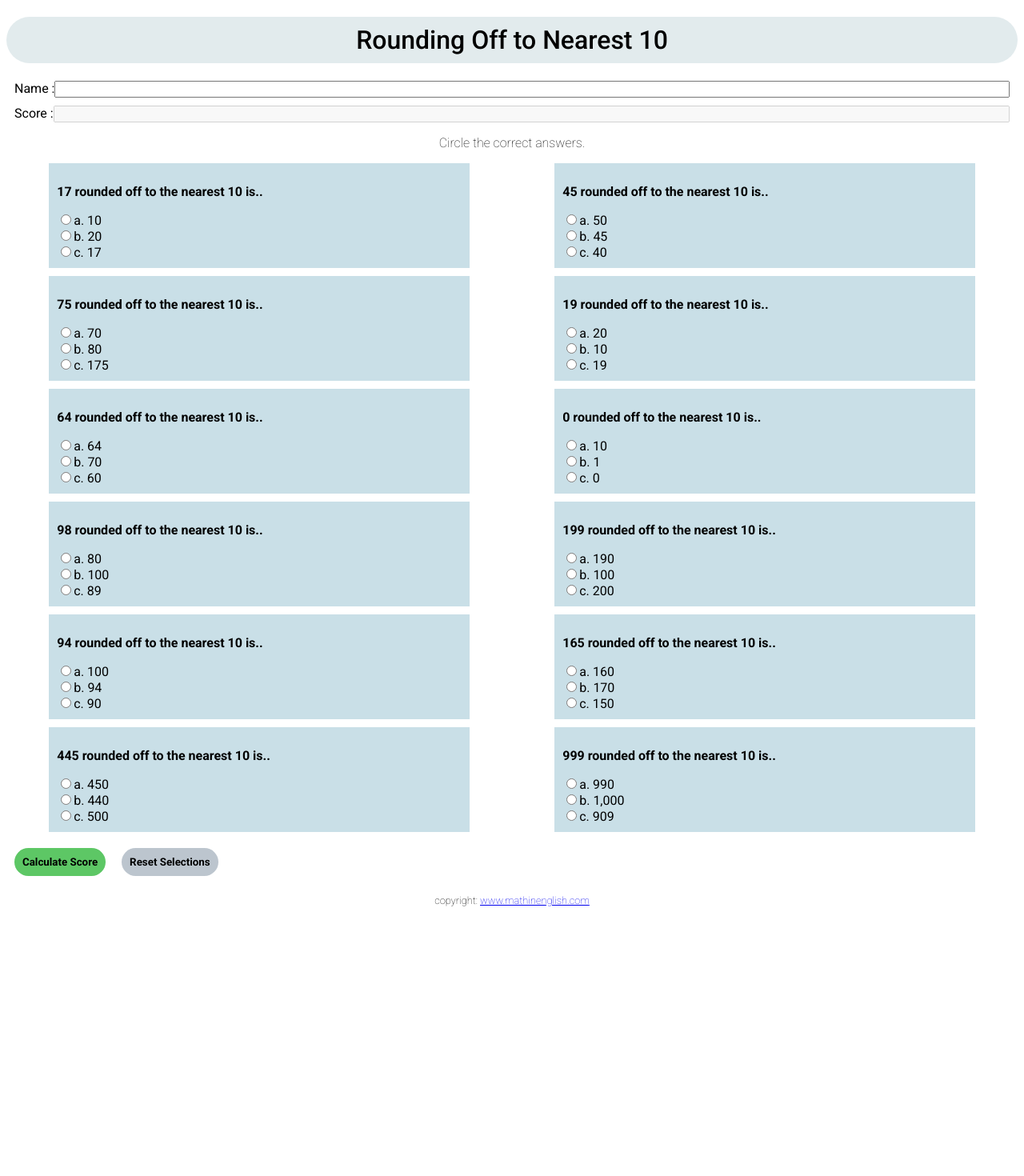
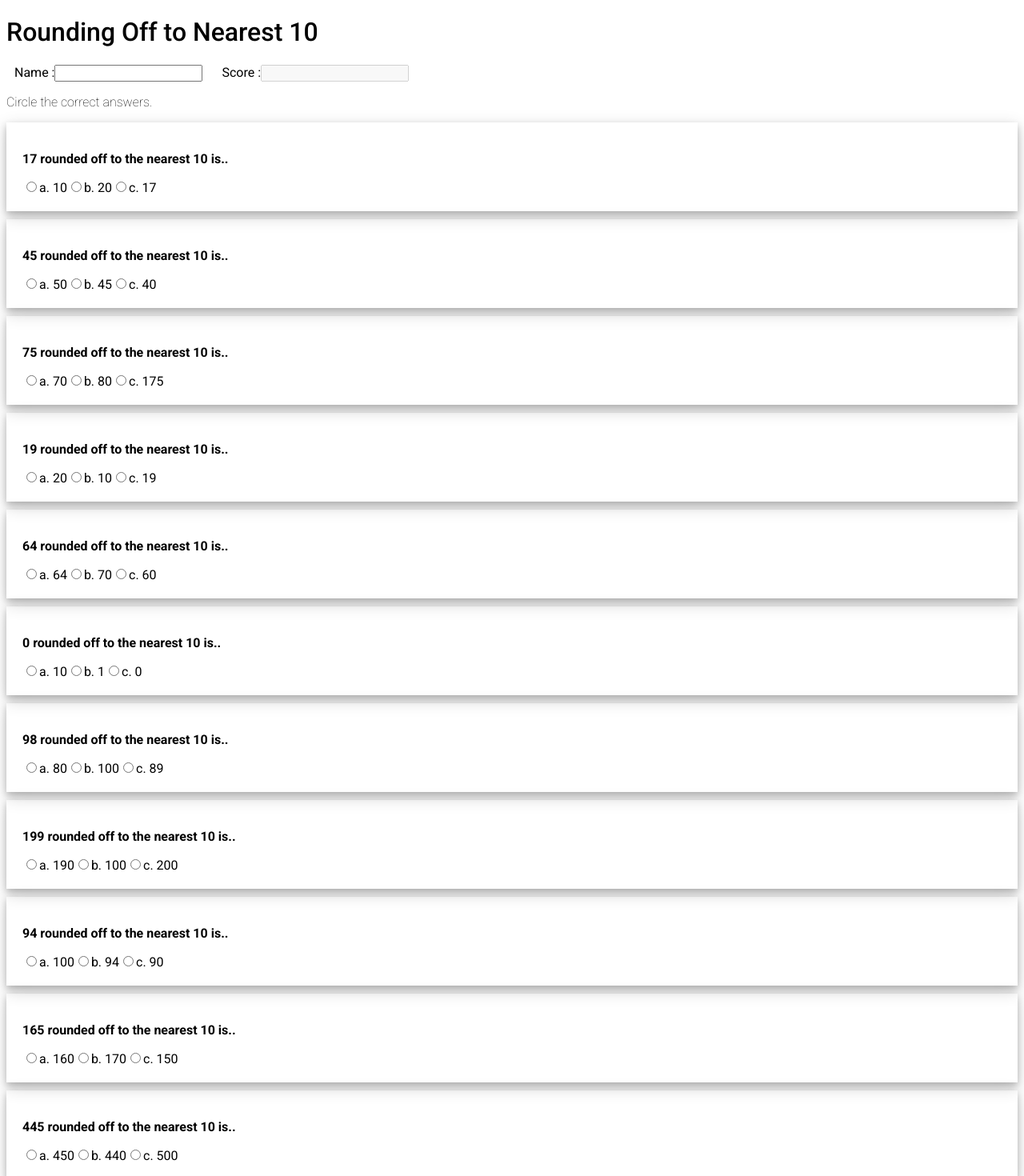
Before and after one commit to Safayy/MathWorksheet, a React (Vite) app: page /quiz in a window 1280 px wide. Shown: the top 1470 px of the page at 80% size. Before the commit the page ends 1145 px from the top, so only its background shows below. Built offline with nearby package versions, Linux system fonts and the light colour scheme.

Commit message:
Add leaderboard

```diff
--- a/src/App.css
+++ b/src/App.css
@@ -1,73 +1,38 @@
-.round-div {
-  background-color: var(--gray);
-  border-radius: 40px;
-  padding: 10px;
-}
-.center {
-  text-align: center;
-}
-.red {
-  color: red;
-}
 .margin-between-10 > * {
   margin: 10px;
 }
-.flex {
-  display: flex;
-  flex-wrap: wrap;
-}
-.flex-row {
-  flex-direction: row;
-}
-.flex-fill {
-  flex: 1;
-}
-.flex-2-col-grid-item {
-  flex-basis: 100%;
-}
-.flex-grid {
-  justify-content: space-around;
+.landing-main {
+  width: 80%;
+  background-image: url('/play.jpg');
+  background-size: cover;
   margin: 0 auto;
 }
-@media only screen and (min-width: 600px) {
-  .flex {
-    display: flex;
-    flex-wrap: wrap;
-  }
-  .flex-2-col-grid-item {
-    flex-basis: 40%;
-  }
+.table {
+  border: 1px solid #a0a0a0;
+  border-collapse: collapse;
+  width: 100%;
+  max-width: 500px;
 }
+.table > thead {
+  background-color: black;
+  color: white;
+}
+.table > tbody > tr:nth-child(even) {
+  background-color: #ddd;
+}
+.table > tbody > tr:nth-child(1) {
+  background-color: rgb(224, 214, 148);
+}
+.table > tbody > tr >  td {
+  text-align: center;
+}
+.table tr:hover {
+  background-color: pink;
+}
+
+
 .card {
-  background-color: var(--light-blue);
-  padding: 10px;
-  /* width: 43%; */
+  box-shadow: 0 4px 8px 0 rgba(0, 0, 0, 0.2), 0 6px 20px 0 rgba(0, 0, 0, 0.19);
+  padding: 20px;
   margin-bottom: 10px;
 }
-.font-small {
-  font-size: 0.8em;
-}
-.button-medium {
-  background: none;
-  background-color: rgb(93, 199, 101);
-  cursor: crosshair;
-  outline: inherit;
-  border-radius: 20px;
-  border: none;
-  padding: 10px;
-  margin: 10px;
-}
-.button-medium:hover {
-  -webkit-filter: brightness(50%);
-  transition: all 0.6s ease;
-  -webkit-transition: all 0.6s ease;
-  -moz-transition: all 0.6s ease;
-  -o-transition: all 0.6s ease;
-  -ms-transition: all 0.6s ease;
-}
-.button-disabled {
-  background-color: rgb(188, 197, 206);
-}
-.display-block {
-  display: block;
-}
--- a/src/App.jsx
+++ b/src/App.jsx
@@ -1,86 +1,26 @@
-import { useState, useEffect } from 'react'
+import { useState, useEffect } from 'react';
+import { BrowserRouter as Router, Routes, Route } from 'react-router-dom'
+import Home from './components/Home'
+import Quiz from './components/Quiz'
+import Leaderboard from './components/Leaderboard';
+
 import './App.css'
-import questions from './assets/worksheet.json'
-import Header from './components/Header'
-import Question from './components/Question'
+import './index.css'
 
 function App() {
-  const [error, setError] = useState('')
-  const [score, setScore] = useState('')
-  const [name, setName] = useState('')
-  const [selections, setSelections] = useState({});
-
-  // Scroll to top when data updates
-  useEffect(() => {
-    window.scrollTo({
-      top: 0,
-      left: 0,
-      behavior: 'smooth'
-    })
-  }, [score, error, selections])
-
-  function calculateScore() {
-    setScore( (prevScore) => {
-      // Check that name is given
-      if (!name){
-        setError("Name is required to submit score")
-        return ''
-      }
-
-      setError('')
-      let score = 0
-      for ( let i = 0; i < questions.length ; i++ ) {
-        if (questions[i].answer_index == selections[i])
-          score ++
-      }
-      return score
-    })
-  }
-
-
-  function handleSelectOption(questionIndex, optionIndex){
-    setSelections( (prevSelections) => ({
-        ...prevSelections,
-        [questionIndex]: optionIndex,
-      })
-    )
-    console.log(selections)
-  }
-
-  function onClearOptions(){
-    setSelections({});
-    setScore('')
-  }
 
   return (
     <>
-      <Header name={name} setName={setName} score={score}/>
-      {/*TODO  Router for scoreboard and homepage. Whatsapp share button? */}
-      {error && <p className='roboto-bold center red'>{error}</p>}
-      <p className='roboto-thin center'>Circle the correct answers.</p>
-
-      <form className='flex flex-row flex-grid'>
-      { questions.map( (question, i) =>
-        <Question
-          text={question.question}
-          options={question.options}
-          selectedOptionIndex = {selections[i]}
-          setSelectedOptionIndex = {optionIndex => handleSelectOption(i, optionIndex)}
-          key={i}
-          index={i}
-        />
-      )}
-      </form>
-
-      <button className='roboto-bold button-medium' onClick={calculateScore}>Calculate Score</button>
-      <button
-      className={`roboto-bold button-medium ${Object.keys(selections).length === 0 && 'button-disabled'}`}
-      onClick={onClearOptions}
-      >Reset Selections</button>
-
+      <Router>
+        <Routes>
+          <Route path='/' element={<Home/>}/>
+          <Route path='/leaderboard' element={<Leaderboard/>}/>
+          <Route path='/quiz' element={<Quiz/>}/>
+        </Routes>
+      </Router>
       <p className="roboto-thin center font-small">copyright: <a href='https://www.mathinenglish.com'>www.mathinenglish.com</a></p>
-    </>
-  )
+      </>
+    )
 }
 
 export default App
--- a/src/components/Home.jsx
+++ b/src/components/Home.jsx
@@ -5,13 +5,21 @@ const Home = ({entries}) => {
     const navigate = useNavigate()
     return (
         <>
-            <h1 className="center">Quiz Game</h1>
-            <div>
-                <h2>Play the Quiz Game</h2>
-                <img src='/play.jpg'/>
-                <button onClick={() => navigate('/quiz')}>Play</button>
+            <h1 className='roboto-regular center'>Quiz Game</h1>
+            <div className=''>
+                <div className='card landing-main'>
+                    <h2 className='roboto-light'>Play the Quiz Game</h2>
+                    <button
+                    className='button button-large display-block item-center'
+                    onClick={() => navigate('/quiz')}>
+                        Play Now!</button>
+                </div>
+                <Leaderboard entries={entries}/>
+                <button
+                className='button'
+                onClick={() => navigate('/leaderboard')}
+                >See all Scores</button>
             </div>
-            <Leaderboard entries={entries}/>
         </>
     )
 }
--- a/src/components/Leaderboard.jsx
+++ b/src/components/Leaderboard.jsx
@@ -1,31 +1,47 @@
-import { useEffect, useState } from 'react';
+import { useEffect, useState } from 'react'
+import useFetch from '../hooks/useFetch'
 
-function Leaderboard ({entries}) {
+function Leaderboard () {
+    const [entries, setEntries] = useState();
 
     useEffect(() => {
-        // Get entries from Firebase API
+        (async () => {
+            try {
+                const data = await useFetch('leaderboard')
+                setEntries(data)
+            } catch (error){
+                console.log(error)
+            }
+        })()
     }, []);
 
     return (
-        <>
+        <div>
             <h2>Leaderboard</h2>
-        <table>
+            { entries == null ?
+                <p className='center'>Loading...</p>
+                :
+                <table className='item-center table'>
                     <thead>
                         <tr>
+                            <th>Ranking</th>
                             <th>Name</th>
                             <th>Score</th>
                         </tr>
                     </thead>
                     <tbody>
-                {entries.map((entry, i) =>
+                        {entries.sort((a, b) => b.score - a.score)
+                            .map((entry, i) =>
                             <tr key={i}>
-                        <td>{entry.name}</td>
+                                <td>{i+1}</td>
+                                <td>{i==0&&String.fromCodePoint('0x1F451')}{entry.name}</td>
                                 <td>{entry.score}</td>
                             </tr>
                         )}
                     </tbody>
                 </table>
-        </>
+            }
+        </div>
     )
 }
 export default Leaderboard
--- a/src/components/Quiz.jsx
+++ b/src/components/Quiz.jsx
@@ -1,4 +1,5 @@
 import { useState, useEffect } from 'react'
+import usePost from '../hooks/usePost'
 import Header from '../components/Header'
 import Question from '../components/Question'
 import questions from '../assets/worksheet.json'
@@ -32,6 +33,10 @@ function Quiz () {
           if (questions[i].answer_index == selections[i])
             score ++
         }
+        usePost({
+            'name':name,
+            'score':score
+          }, 'leaderboard')
         return score
       })
     }
@@ -70,11 +75,11 @@ function Quiz () {
         )}
         </form>
 
-        <button className='roboto-bold button-medium' onClick={calculateScore}>Calculate Score</button>
+        <button className='roboto-bold button' onClick={calculateScore}>Submit</button>
         <button
-        className={`roboto-bold button-medium ${Object.keys(selections).length === 0 && 'button-disabled'}`}
+        className={`roboto-bold button ${Object.keys(selections).length === 0 && 'button-disabled'}`}
         onClick={onClearOptions}
-        >Reset Selections</button>
+        >Reset</button>
     </>
     )
 }
--- /dev/null
+++ b/src/hooks/firebaseSetup.jsx
@@ -0,0 +1,9 @@
+import { initializeApp } from 'firebase/app';
+import { getDatabase} from 'firebase/database';
+import firebaseConfig from '../assets/firebaseConfig';
+
+const app = initializeApp(firebaseConfig)
+const db = getDatabase(app)
+console.log('Initialized database')
+
+export default db
--- /dev/null
+++ b/src/hooks/useFetch.jsx
@@ -0,0 +1,23 @@
+import { child, get, ref } from 'firebase/database';
+import db from './firebaseSetup';
+
+function useFetchData(query) {
+
+    return new Promise((resolve, reject) => {
+      get(child(ref(db), query))
+          .then((snapshot) => {
+              if (snapshot.exists()) {
+                  let data = snapshot.val();
+                  resolve(data);
+              } else {
+                  console.log("Data not found");
+                  resolve(null);
+              }
+          })
+          .catch((error) => {
+              console.error("Error fetching data:", error);
+              reject(error);
+          });
+      });
+}
+export default useFetchData
--- /dev/null
+++ b/src/hooks/usePost.jsx
@@ -0,0 +1,21 @@
+import { set, ref } from 'firebase/database'
+import useFetch from '../hooks/useFetch'
+import db from './firebaseSetup'
+
+function usePost(newEntry, query) {
+    (async () => {
+        try {
+            const data = await useFetch(query);
+            set(ref(db, query + '/' + data.length), newEntry).then(() => {
+                console.log("Successfully added entry")
+            }).catch( (error) => {
+                console.log(error);
+            });
+
+        } catch (error) {
+            console.log(error);
+            return [];
+        }
+    })()
+}
+export default usePost
```
Lines whose indentation alone changed are shown as unchanged.
